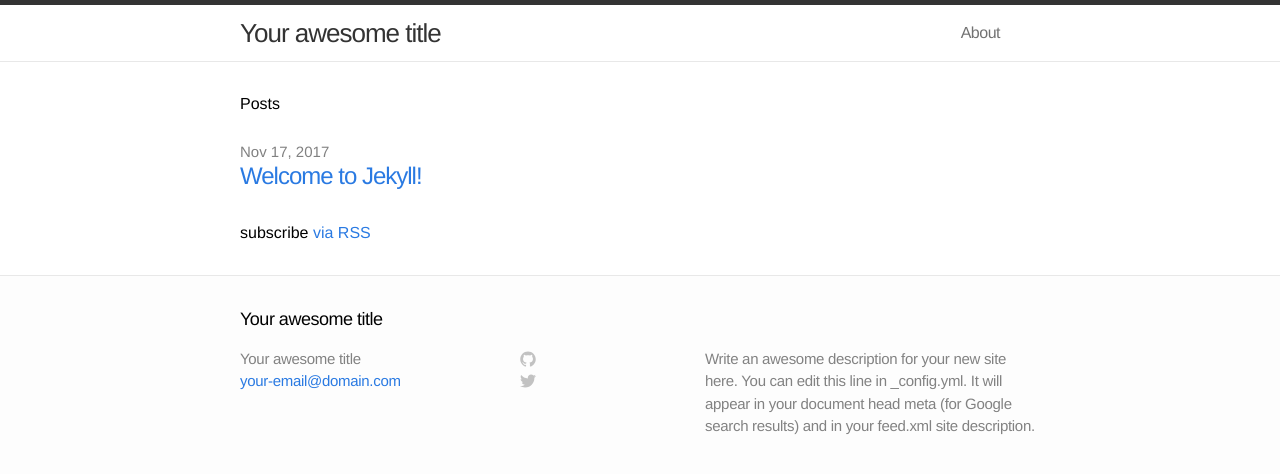
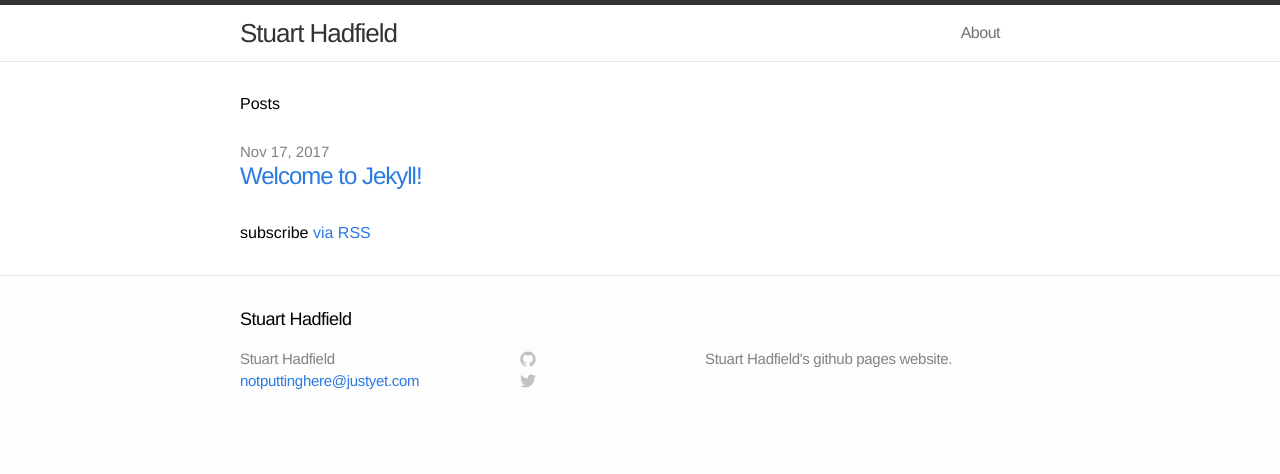
Before and after one commit to StuartHadfield/stuarthadfield.github.io, a Jekyll site: the page built from index.html, in a window 1280 px wide. Shown: the top 474 px of the page. Built offline with Jekyll 4.4.1, drawn with Linux system fonts in a browser that asks for light colours.

Commit message:
setup home page

```diff
--- a/_config.yml
+++ b/_config.yml
@@ -1,9 +1,9 @@
 # Site settings
-title: Your awesome title
-email: your-email@domain.com
-description: "Write an awesome description for your new site here. You can edit this line in _config.yml. It will appear in your document head meta (for Google search results) and in your feed.xml site description."
+title: Stuart Hadfield
+email: notputtinghere@justyet.com
+description: "Stuart Hadfield's github pages website."
 baseurl: ""
-url: "http://yourdomain.com"
+url: "http://github.com/stuarthadfield"
 
 # Build settings
 markdown: kramdown
```
